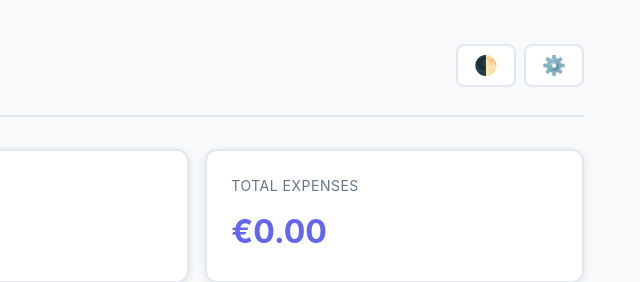
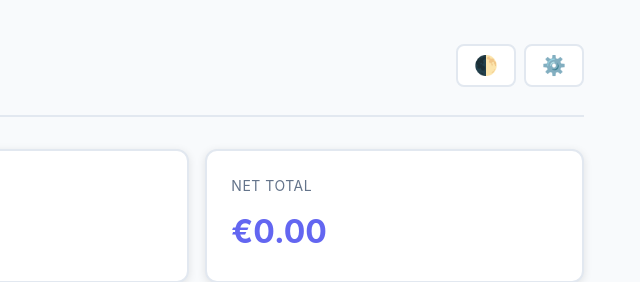
Before and after one commit to batuhancelasun/makbuz, a website: page public/index.html in a window 1280 px wide. Shown: the top 282 px of the page, 640-1280 px from the left. Drawn offline with nearby package versions, Linux system fonts and the light colour scheme; no server answers.

```diff
--- a/public/index.html
+++ b/public/index.html
@@ -35,7 +35,7 @@
                         <div class="stat-value" id="todayTotal">€0.00</div>
                     </div>
                     <div class="stat-card">
-                        <div class="stat-label">Total Expenses</div>
+                        <div class="stat-label">Net Total</div>
                         <div class="stat-value" id="totalExpenses">€0.00</div>
                     </div>
                 </div>
```
